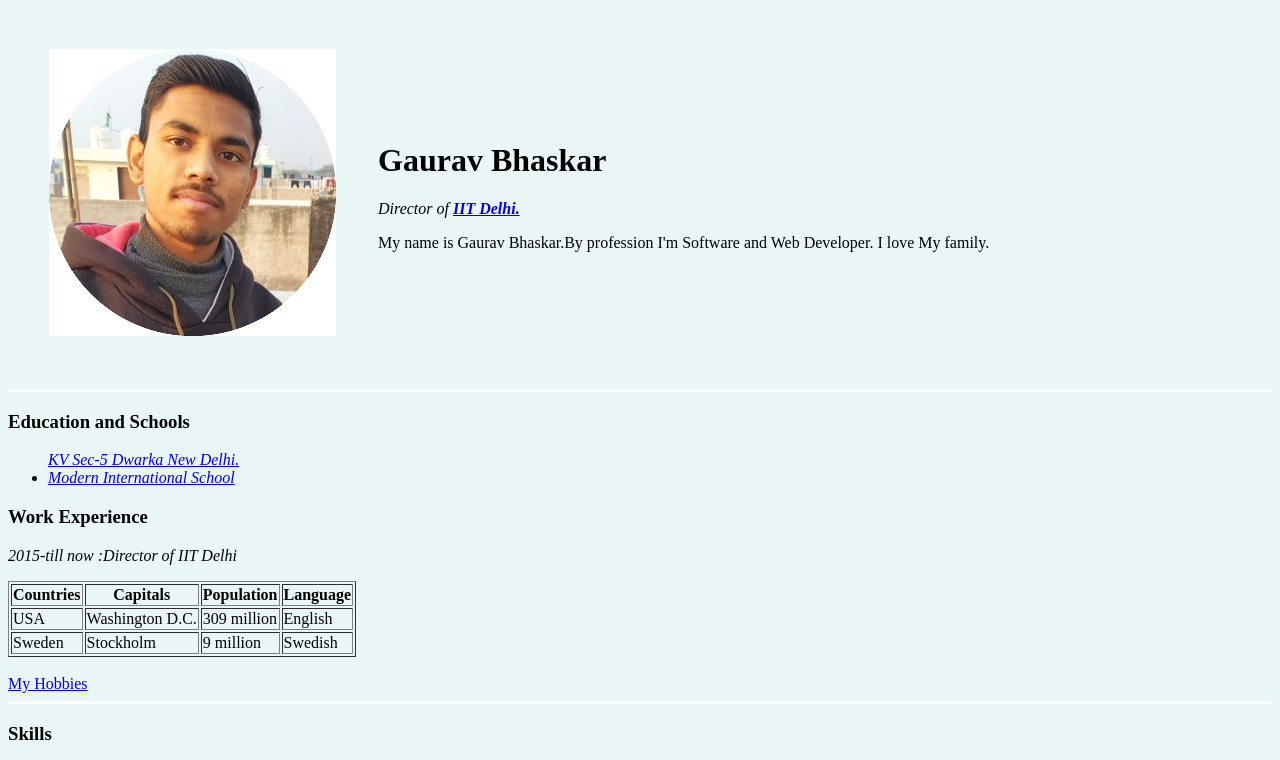
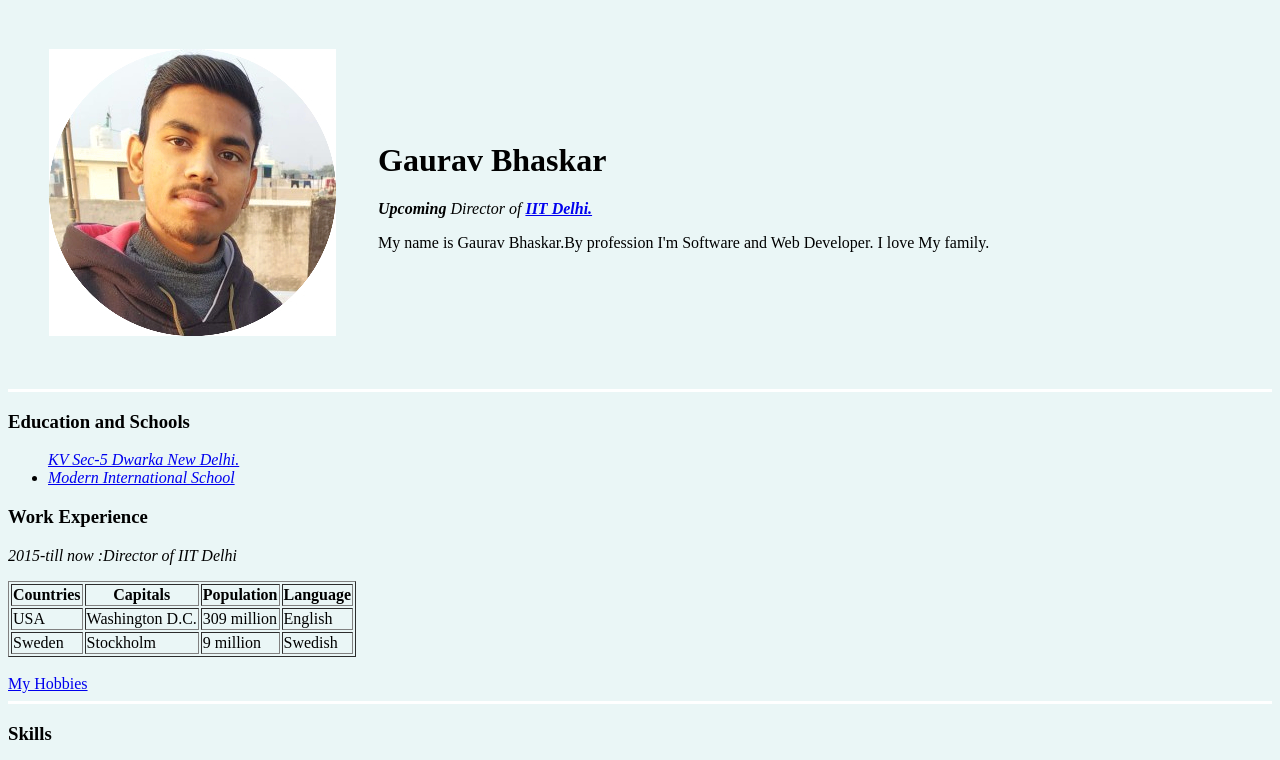
Before and after one commit to gauravbhaskar080/CV, a plain HTML site: page index.html in a window 1280 px wide. Shown: the top 760 px of the page. Drawn offline with Linux system fonts and the light colour scheme.

Commit message:
Update index.html

```diff
--- a/index.html
+++ b/index.html
@@ -30,7 +30,7 @@
       <td><img src="images/gaurav.jpg" alt="Gaurav Bhaskar profile picture"></td>
       <td>
         <h1>Gaurav Bhaskar</h1>
-        <p><em>Director of <strong><a href="https://home.iitd.ac.in/" target="_blank">IIT Delhi.</a></strong></em></p>
+        <p><em><b>Upcoming</b> Director of <strong><a href="https://home.iitd.ac.in/" target="_blank">IIT Delhi.</a></strong></em></p>
         <p>My name is Gaurav Bhaskar.By profession I'm Software and Web Developer. I love My family.</p>
       </td>
     </tr>
```
